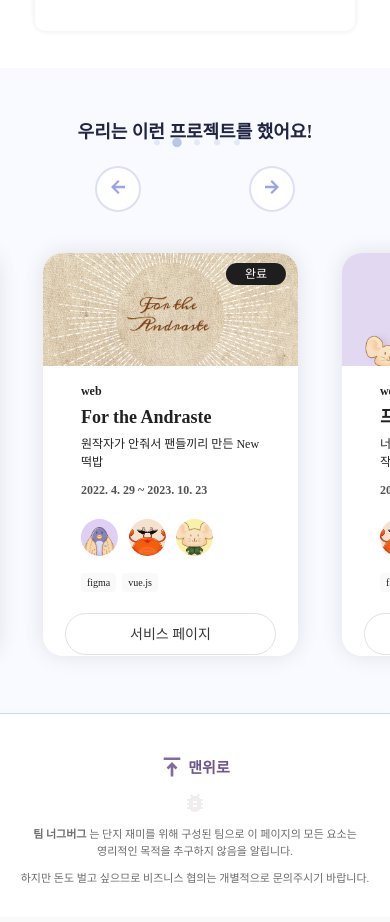
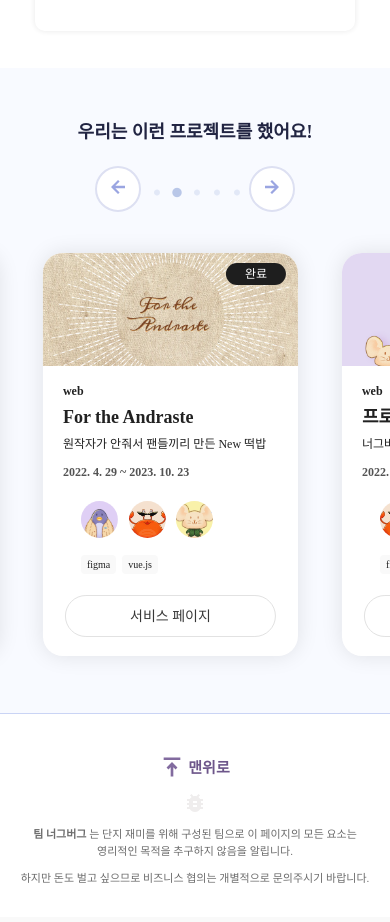
Before and after one commit to legavin1023/nugbug, a Vue app: page /#/ in a window 390 px wide. Shown: the part 1680-2602 px from the top of the page. Built offline with nearby package versions, Linux system fonts and the light colour scheme; a web font is replaced by a local one.

Commit message:
css slick-dots 수정

```diff
--- a/src/assets/scss/index.scss
+++ b/src/assets/scss/index.scss
@@ -1308,7 +1308,7 @@ input[type="submit"]:active {
     // height: 607px;
     .slick-dots {
       position: relative;
-      top: -560px;
+      top: -510px;
       left: -10px;
     }
     h2 {
@@ -1344,7 +1344,7 @@ input[type="submit"]:active {
         }
       }
       &-sj {
-        padding: 0 38px;
+        padding: 0 20px;
         span {
           display: block;
           font-weight: 700;
```
